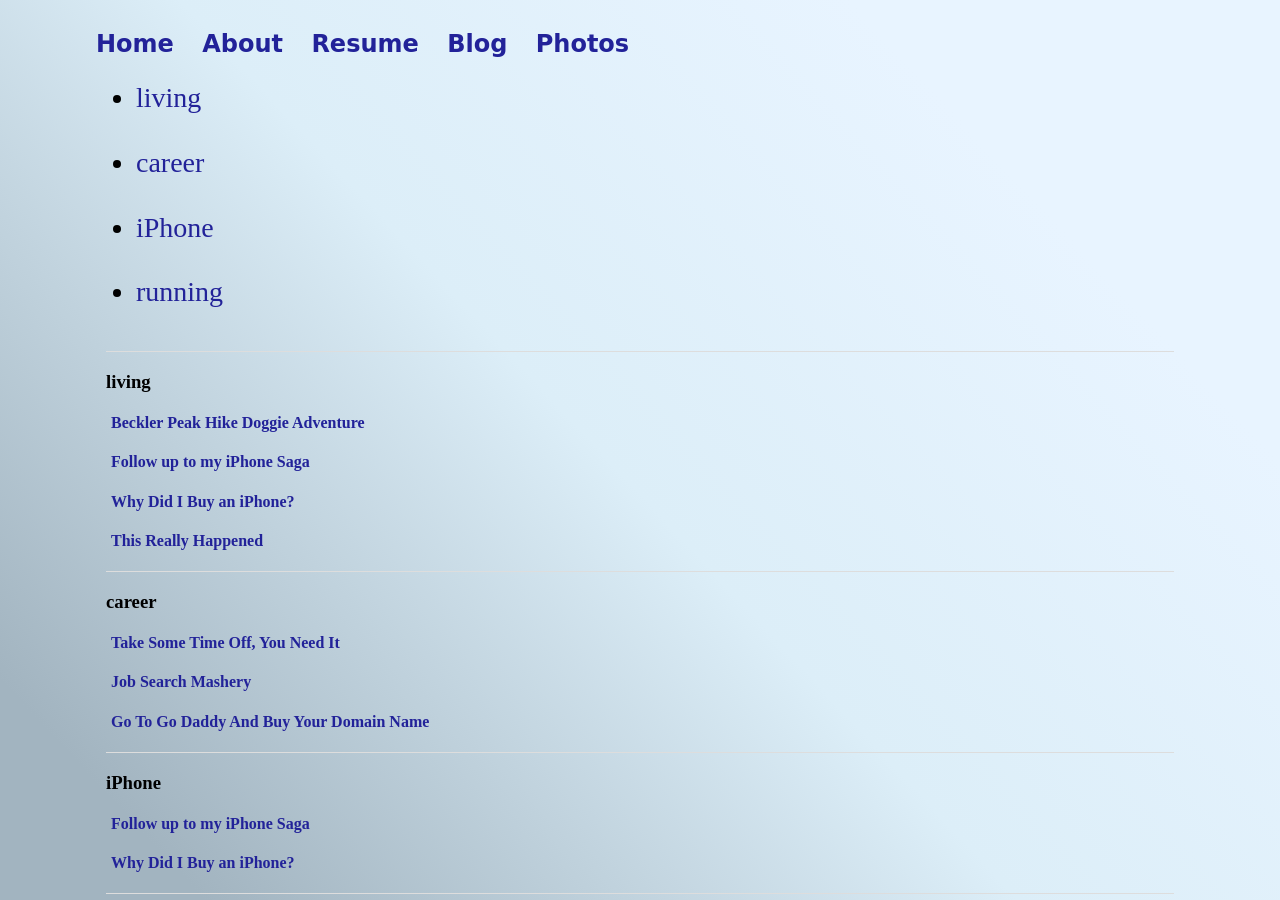
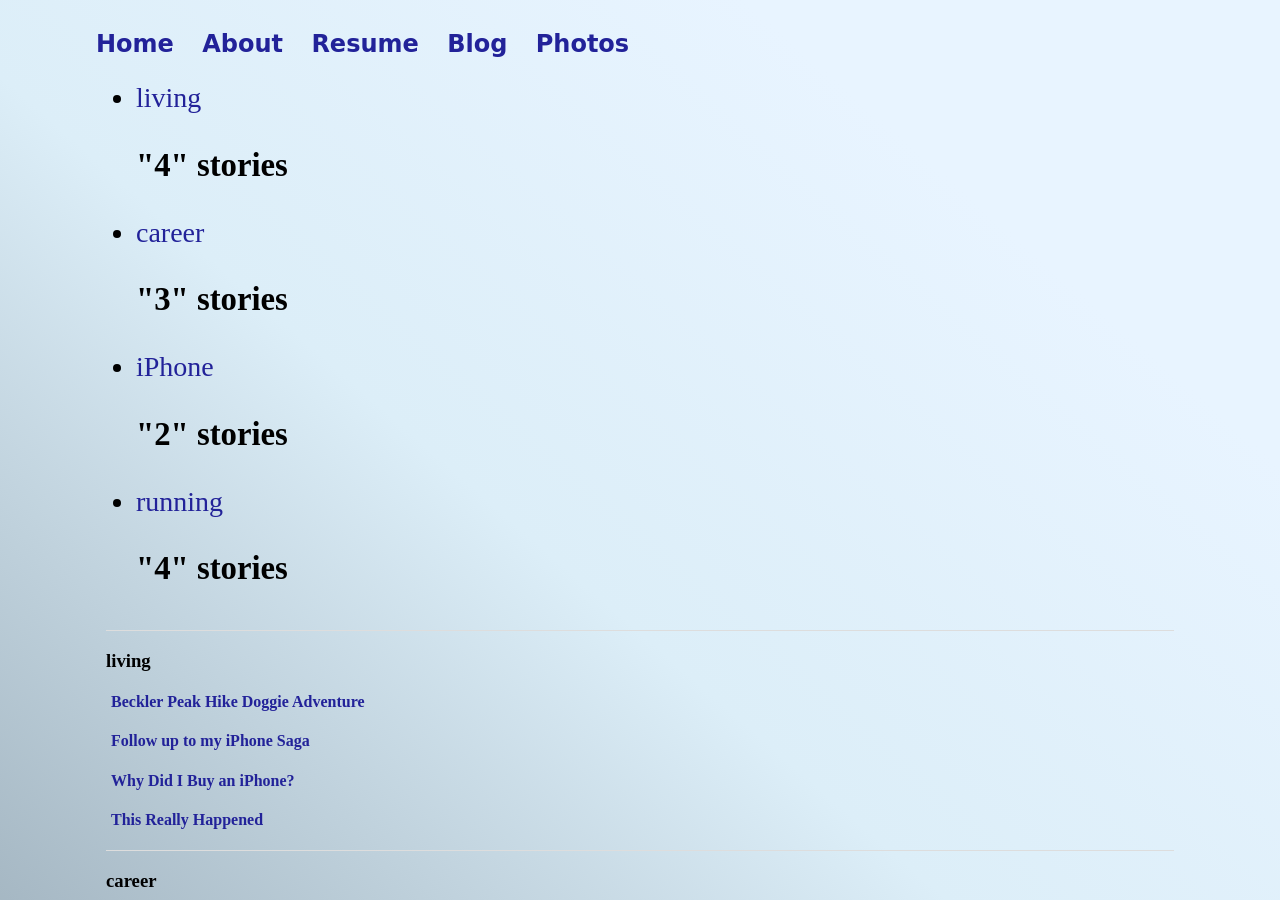
Before and after one commit to mo4dawg/mo4dawg.github.io, a Jekyll site: the page built from tags.html, in a window 1280 px wide and 900 px high. Built offline with Jekyll 4.4.1, drawn with Linux system fonts in a browser that asks for light colours.

Commit message:
Update tags.html

```diff
--- a/tags.html
+++ b/tags.html
@@ -9,7 +9,7 @@ permalink: /tags/
     <a href="#{{ tag | first | slugize }}">
       {{ tag | first }}
     </a>
-    <h3 "{{ tag | last | size }}" stories </h3>
+    <h3> "{{ tag | last | size }}" stories </h3>
   </li>
 {% endfor %}
 </ul>
```
